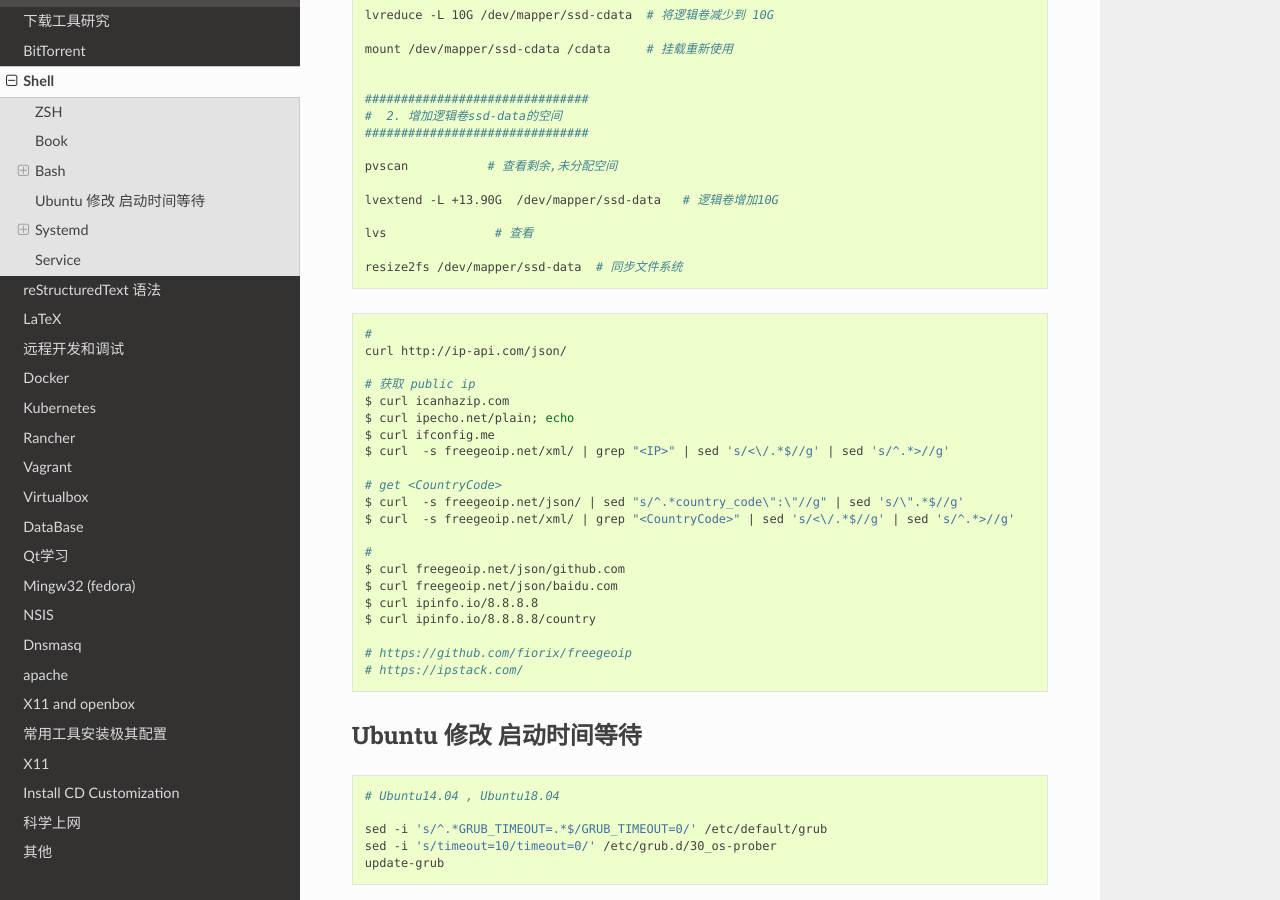
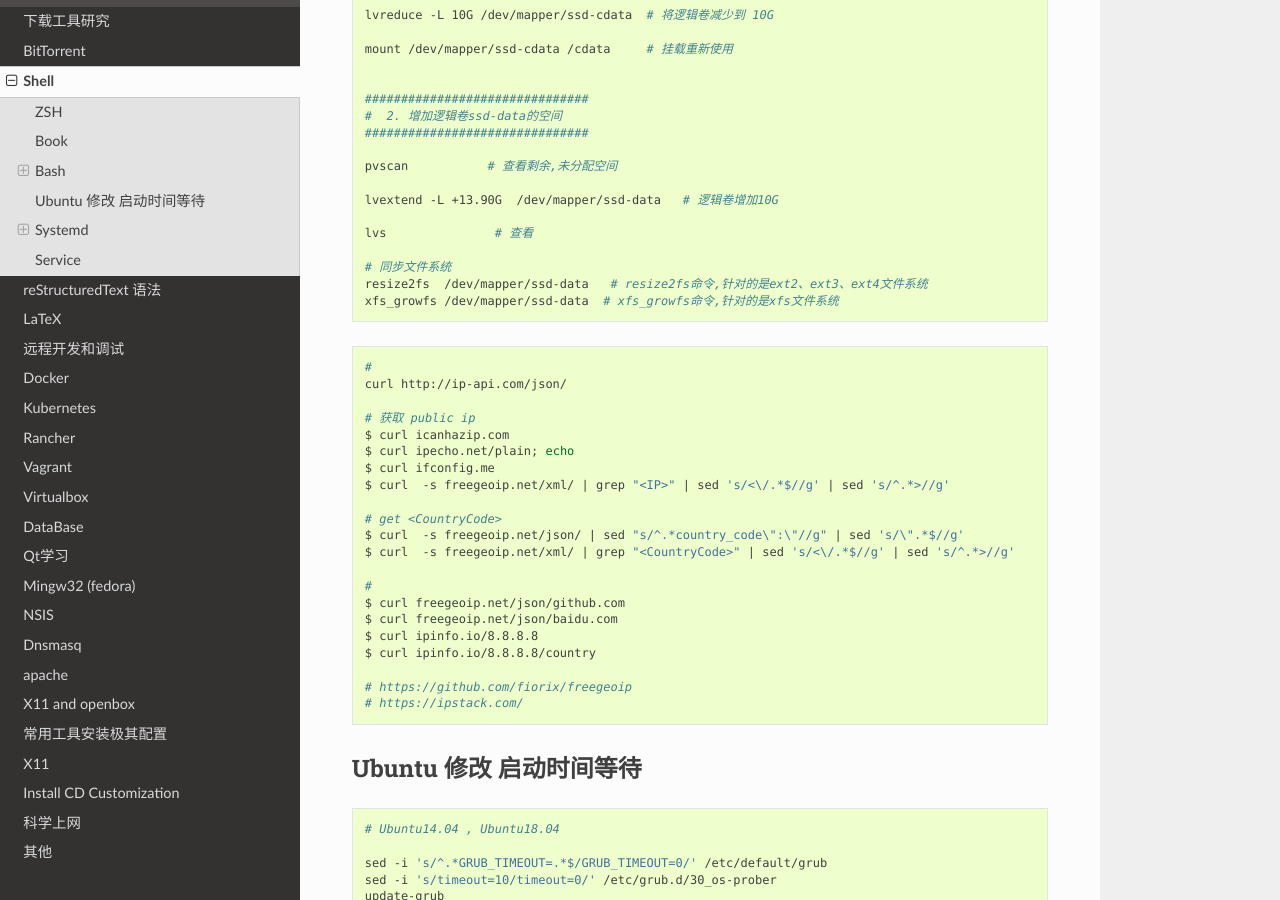
Before and after one commit to my-rds-store/my_space, a Sphinx documentation site: the page built from source/shell/shell.rst, in a window 1280 px wide and 900 px high, scrolled down 9791 px. Built offline with Sphinx 7.4.7 and the Read the Docs theme 2.0.0, drawn with Linux system fonts in a browser that asks for light colours.

Commit message:
update ...

```diff
--- a/source/shell/shell.rst
+++ b/source/shell/shell.rst
@@ -589,7 +589,10 @@ http://www.cnblogs.com/ggjucheng/archive/2013/01/13/2858810.html
 
     lvs               # 查看
 
-    resize2fs /dev/mapper/ssd-data  # 同步文件系统
+    # 同步文件系统
+    resize2fs  /dev/mapper/ssd-data   # resize2fs命令,针对的是ext2、ext3、ext4文件系统
+    xfs_growfs /dev/mapper/ssd-data  # xfs_growfs命令,针对的是xfs文件系统
+
 
 
 .. code-block:: sh
```
